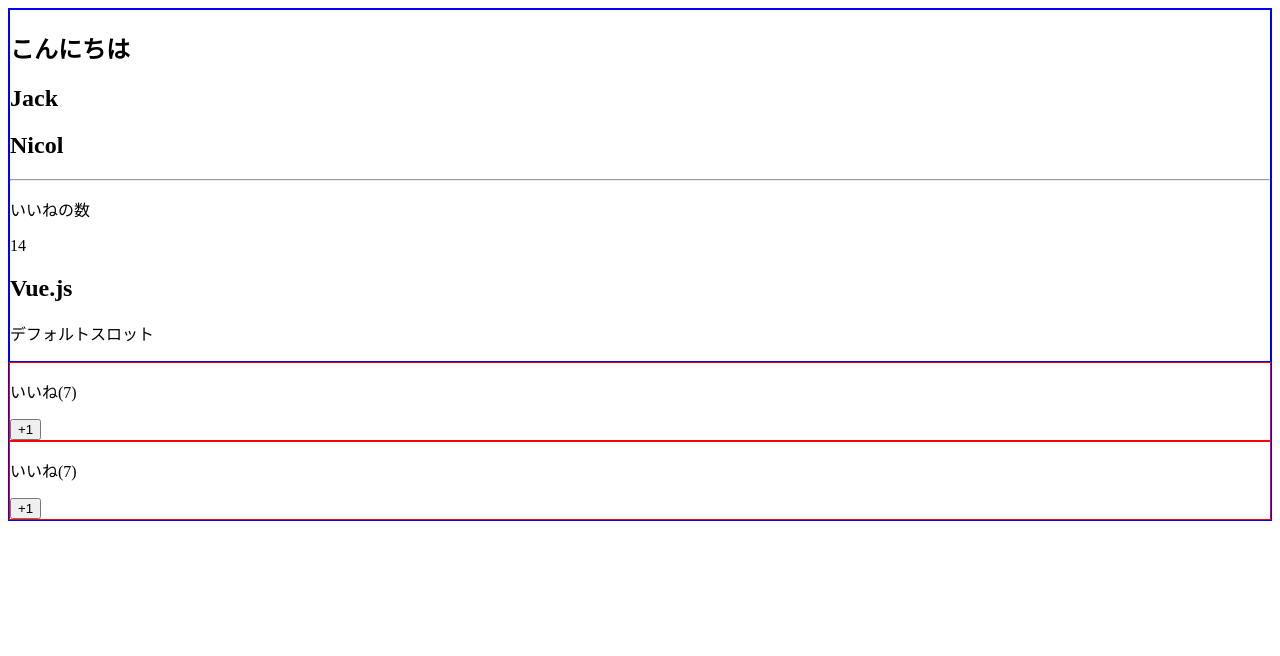
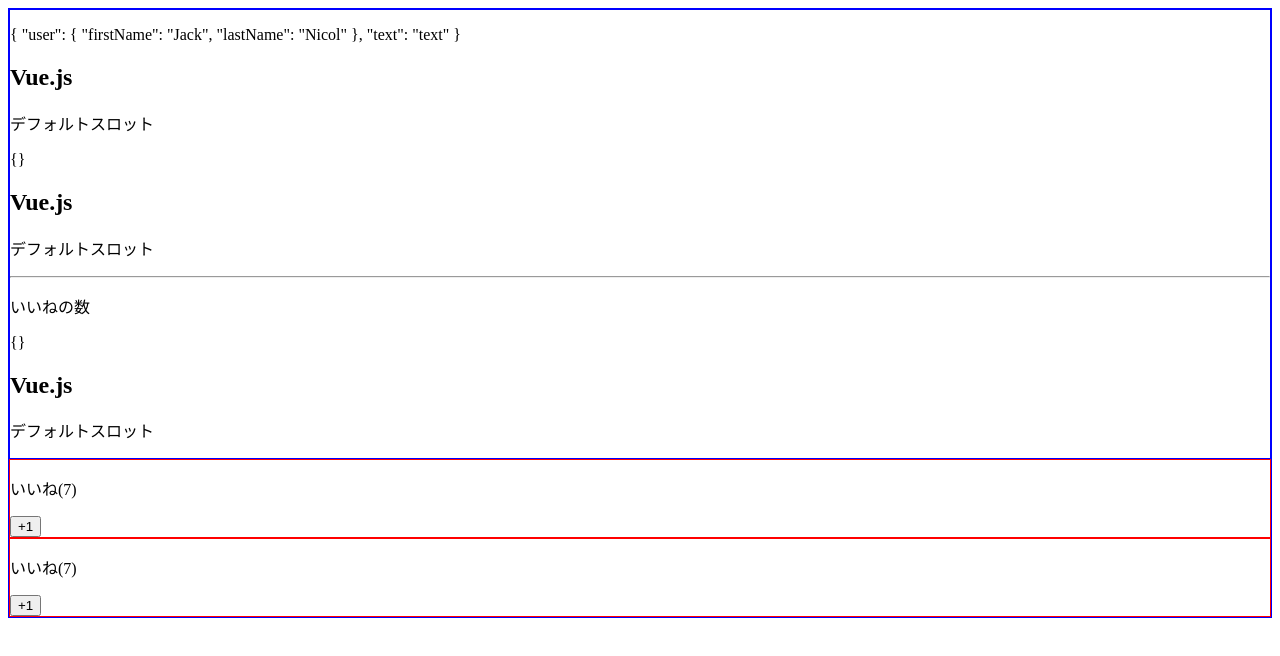
Before and after one commit to k-kudo-hub/vuejs-practice, a Vue app: page / in a window 1280 px wide. Shown: the top 656 px of the page. Built offline with nearby package versions, Linux system fonts and the light colour scheme.

Commit message:
デフォルトスロットしかない場合の省略記法

```diff
--- a/src/App.vue
+++ b/src/App.vue
@@ -1,19 +1,12 @@
 <template>
   <div>
-    <LikeHeader>
-      <template v-slot:title="slotProps">
-        <h2>こんにちは</h2>
-        <h2>{{ slotProps.user.firstName }}</h2>
-        <h2>{{ slotProps.user.lastName }}</h2>
-      </template>
+    <LikeHeader v-slot="slotProps">
+      <p>{{ slotProps }}</p>
       <h2>Vue.js</h2>
       <p>デフォルトスロット</p>
-      <template v-slot:number>
-        <p>{{number}}</p>
-      </template>
     </LikeHeader>
     <LikeNumber :total-number="number" @my-click="incrementNumber"></LikeNumber>
-    <LikeNumber :total-number="number" @my-click="number = $event"></LikeNumber>
+    <LikeNumber :total-number="number"></LikeNumber>
   </div>
 </template>
 
--- a/src/components/LikeHeader.vue
+++ b/src/components/LikeHeader.vue
@@ -1,9 +1,9 @@
 <template>
   <div>
-    <slot name="title" :user="user" text="text"></slot>
+    <slot :user="user" text="text"></slot>
+    <slot></slot>
     <hr>
     <p>いいねの数</p>
-    <slot name="number"></slot>
     <slot></slot>
   </div>
 </template>
```
